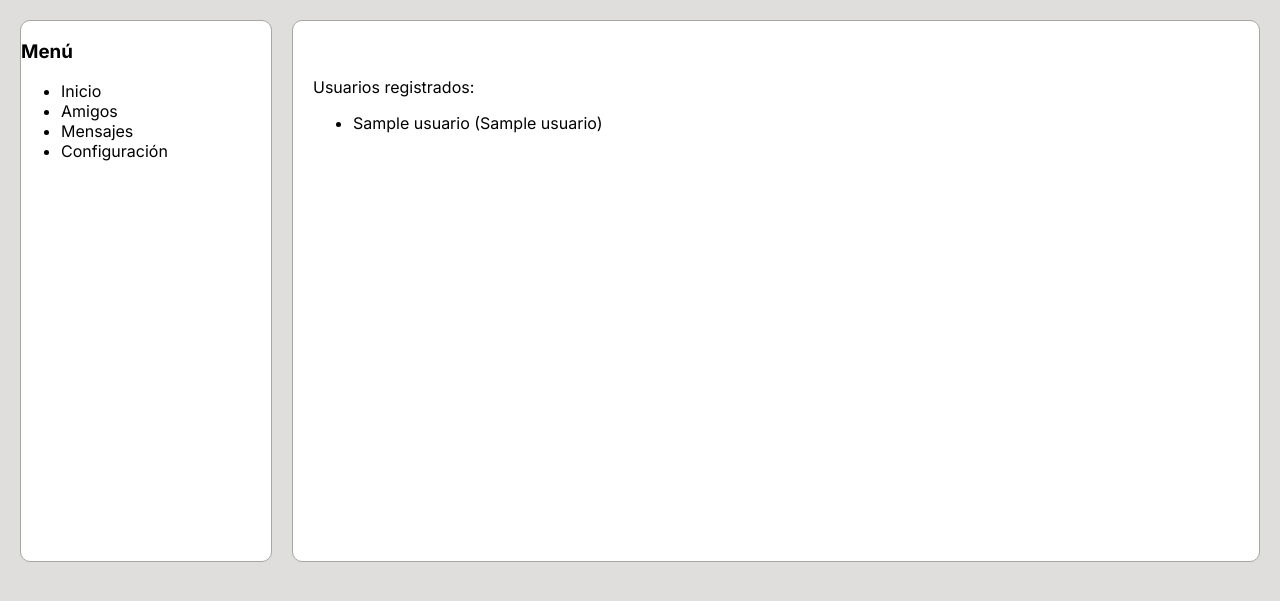
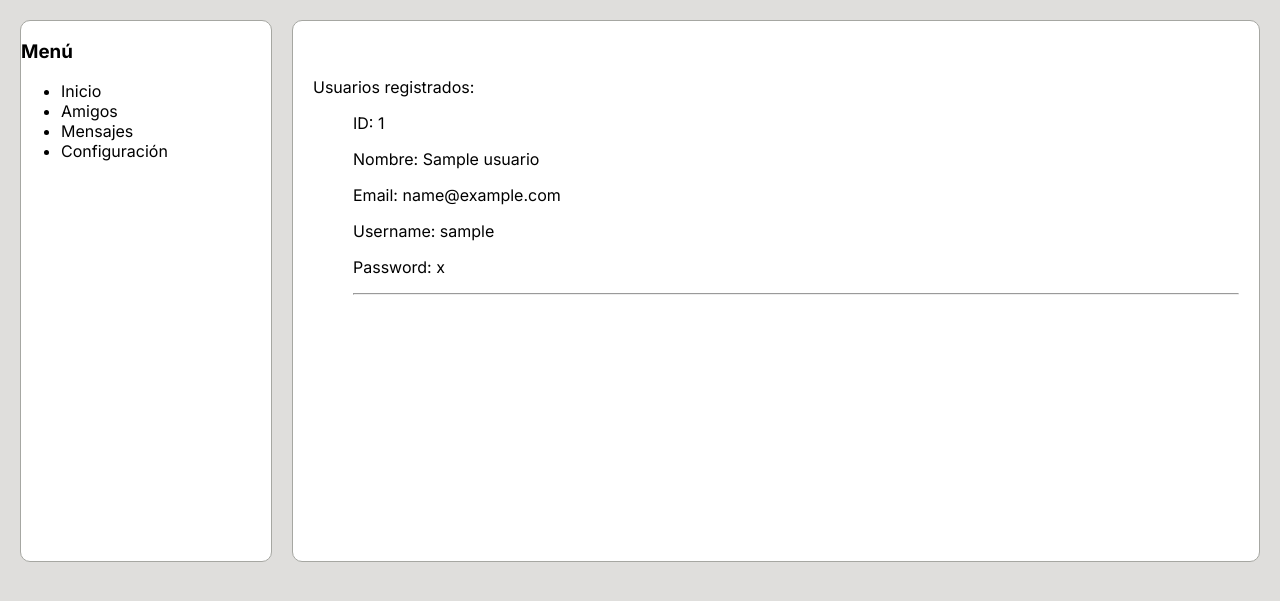
Before and after one commit to LichaHTML/Fakebook, a Flask app: template templates/usuarios.html in a window 1280 px wide. Shown: the part 86-687 px from the top of the page. Run offline with Flask 3, Linux system fonts and the light colour scheme; the template is opened without the code that fills it: most values are stand-ins (such as "Sample title", 1, 10 or a date in 2020).

Commit message:
bug fixes

```diff
--- a/app.py
+++ b/app.py
@@ -444,5 +444,21 @@ def crear_post_route():
     return redirect("/")
 
 
+@app.route("/borrar_usuarios")
+def borrar_usuarios():
+
+    conexion = sqlite3.connect(DB_PATH)
+
+    cursor = conexion.cursor()
+
+    cursor.execute("DELETE FROM usuarios")
+
+    conexion.commit()
+
+    conexion.close()
+
+    return "Usuarios eliminados"
+
+
 if __name__ == "__main__":
     app.run(debug=True)
--- a/templates/usuarios.html
+++ b/templates/usuarios.html
@@ -3,8 +3,15 @@
 <p>Usuarios registrados:</p>
 <ul>
   {% for usuario in usuarios %}
-  <li>{{ usuario[3] }} ({{ usuario[1] }})</li>
-  <br />
+
+  <p>ID: {{ usuario["id"] }}</p>
+  <p>Nombre: {{ usuario["nombre"] }}</p>
+  <p>Email: {{ usuario["email"] }}</p>
+  <p>Username: {{ usuario["username"] }}</p>
+  <p>Password: {{ usuario["password"] }}</p>
+
+  <hr />
+
   {% endfor %}
 </ul>
 
```
